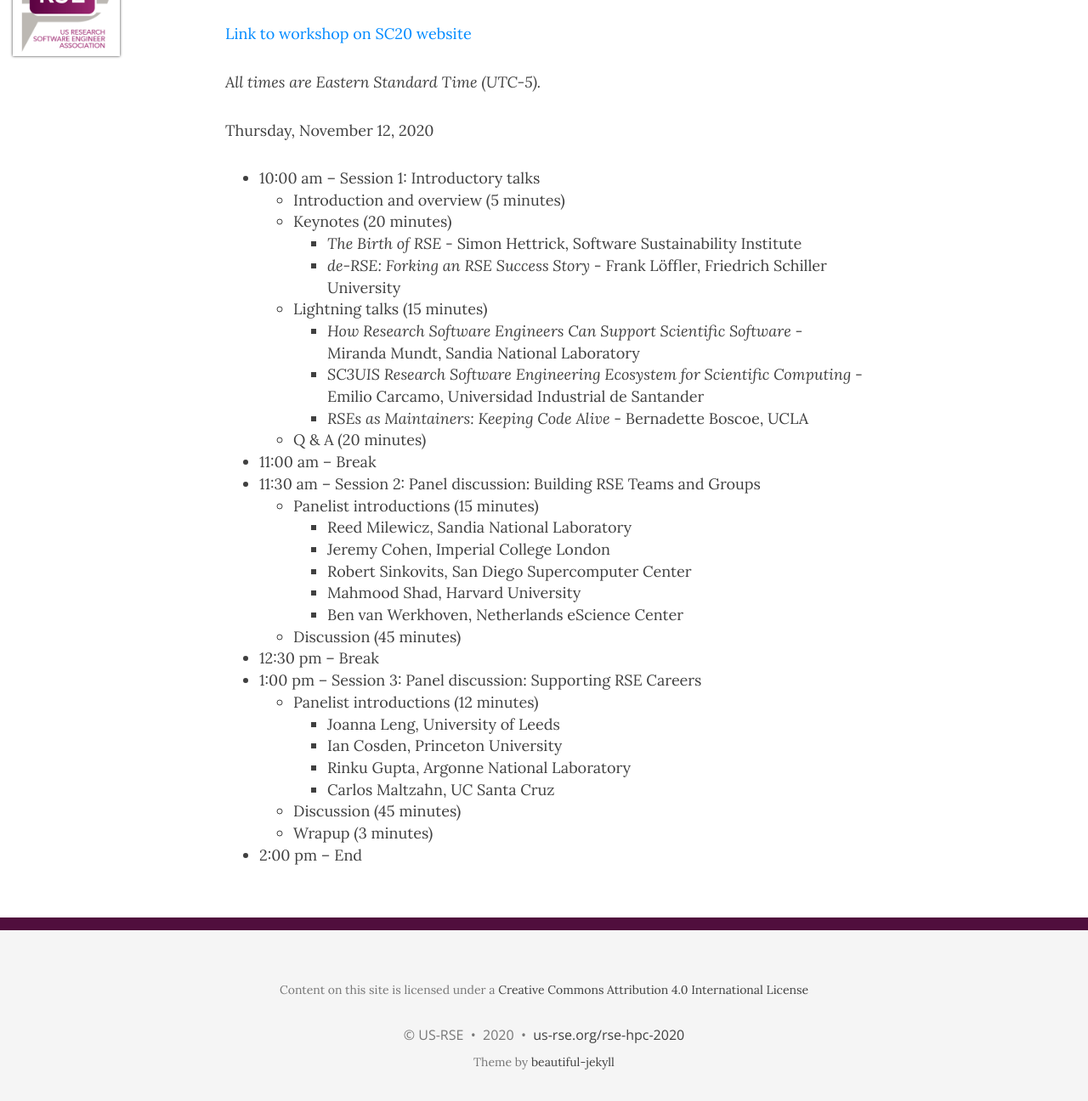
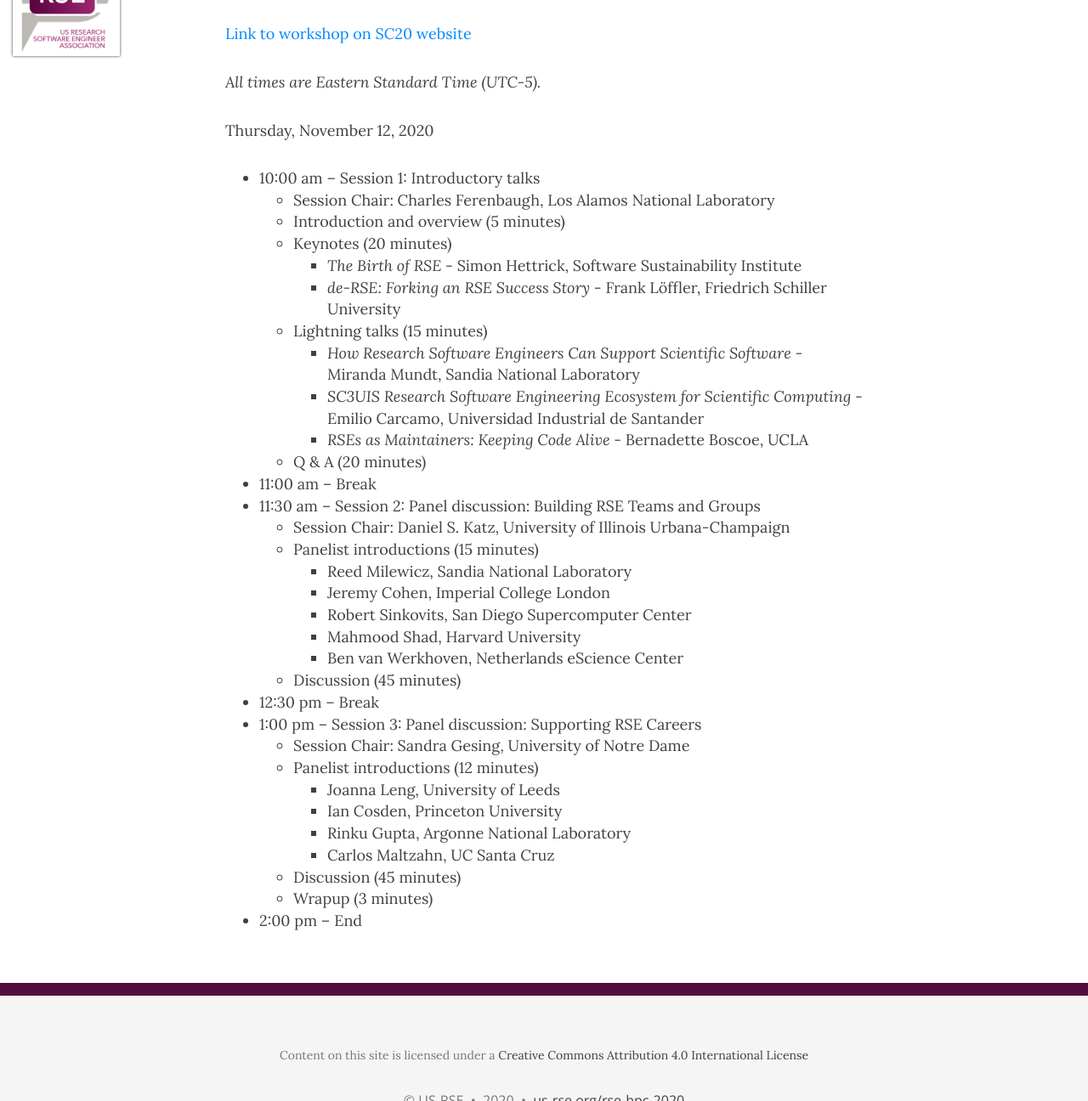
Before and after one commit to USRSE/rse-hpc-2020, a Jekyll site: the page built from pages/agenda.md, in a window 1280 px wide and 1400 px high, cut to the strip 104-1400 px from the top of the window. Shown: the whole strip at 85% size. Built offline with Jekyll 4.4.1, drawn with Linux system fonts in a browser that asks for light colours; nearby versions of some CDN libraries.

Commit message:
Add session chairs to agenda

```diff
--- a/pages/agenda.md
+++ b/pages/agenda.md
@@ -11,6 +11,7 @@
 Thursday, November 12, 2020
 
 - 10:00 am -- Session 1:  Introductory talks
+    - Session Chair:  Charles Ferenbaugh, Los Alamos National Laboratory
     - Introduction and overview (5 minutes)
     - Keynotes (20 minutes)
         - _The Birth of RSE_ - Simon Hettrick, Software Sustainability Institute
@@ -22,6 +23,7 @@
     - Q & A (20 minutes)
 - 11:00 am -- Break
 - 11:30 am -- Session 2:  Panel discussion:  Building RSE Teams and Groups
+    - Session Chair:  Daniel S. Katz, University of Illinois Urbana-Champaign
     - Panelist introductions (15 minutes)
         - Reed Milewicz, Sandia National Laboratory
         - Jeremy Cohen, Imperial College London
@@ -31,6 +33,7 @@
     - Discussion (45 minutes)
 - 12:30 pm -- Break
 - 1:00 pm -- Session 3:  Panel discussion:  Supporting RSE Careers
+    - Session Chair:  Sandra Gesing, University of Notre Dame
     - Panelist introductions (12 minutes)
         - Joanna Leng, University of Leeds
         - Ian Cosden, Princeton University
```
